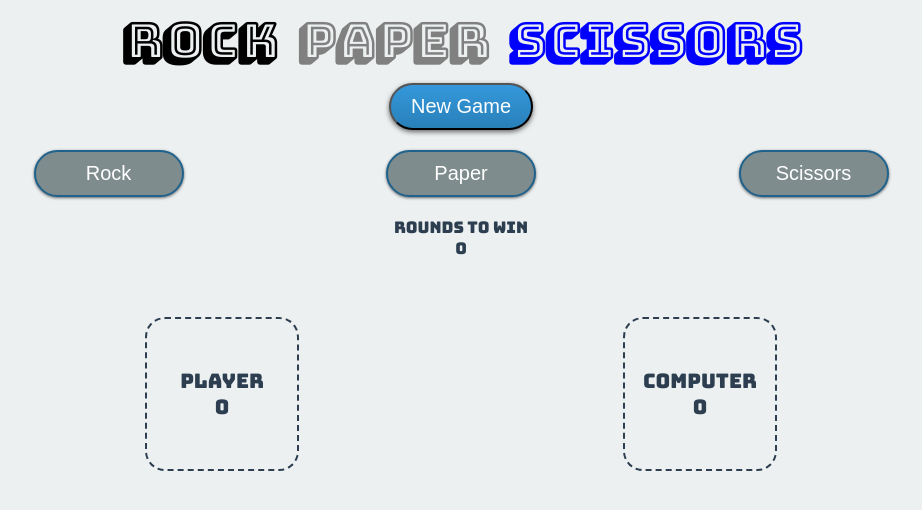
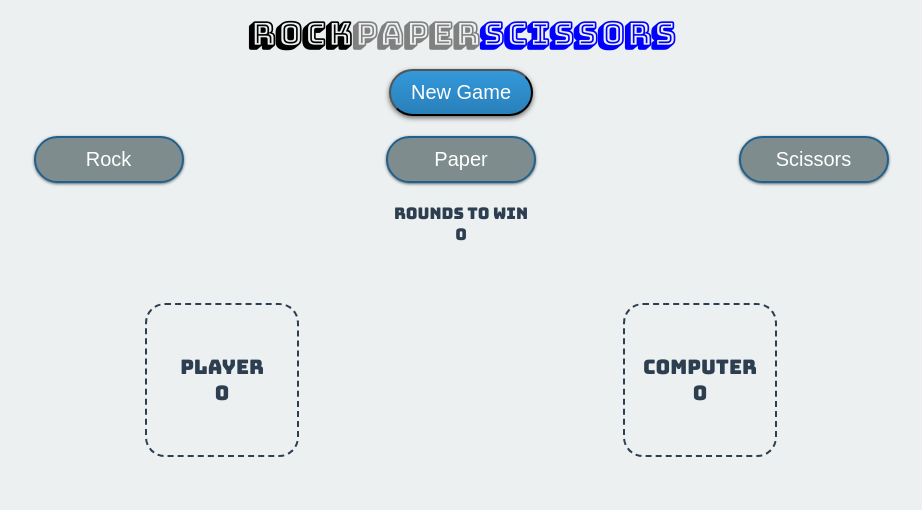
Before and after one commit to michal-worwag/Rock-paper-scissors, a website: page index.html in a window 1280 px wide. Shown: the whole page, without its empty margins (179-1101 px from the left). Drawn offline with Linux system fonts and the light colour scheme.

Commit message:
Fix styles

```diff
--- a/sass/style.scss
+++ b/sass/style.scss
@@ -4,11 +4,19 @@ body {
 	background-color: #ecf0f1;
 }
 
+.header {
+	display: flex;
+	justify-content: center;
+	flex-wrap: wrap;
+	padding: 0;
+	margin: 10px;
+	font-family: 'Bungee Shade', cursive;
+}
 .header h1 {
-	display: inline-block;
-	margin: 10px;
-	font-size: 3em;
-	font-family: 'Bungee Shade', cursive;
+	margin: 0;
+	padding: 0;
+	margin-block-start: 0.1em;
+	margin-block-end: 0.1em;
 }
 
 .header h1:nth-of-type(1) {
```
Also changed, not shown: css/style.css, 1 other file.
